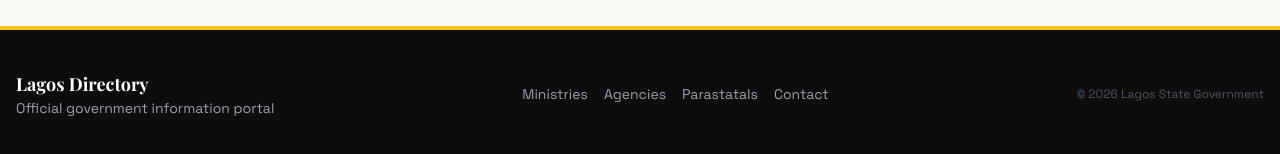
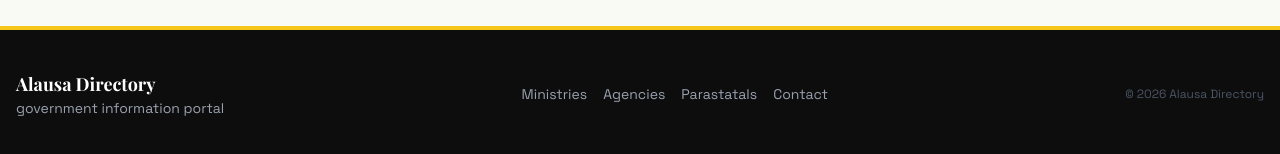
Before and after one commit to ayomikuolarewaju/alausa_directory, a Next.js app: page / in a window 1280 px wide. Shown: the part 2092-2246 px from the top of the page. Built offline with nearby package versions, Linux system fonts and the light colour scheme.

Commit message:
correction

```diff
--- a/app/contact/page.tsx
+++ b/app/contact/page.tsx
@@ -26,16 +26,16 @@
           Get in Touch
         </div>
         <h1 className="font-display font-black text-4xl md:text-5xl mb-2">Contact Us</h1>
-        <p className="text-gray-500 max-w-xl">Have feedback, corrections, or questions about the Lagos State Government Directory? We would love to hear from you.</p>
+        <p className="text-gray-500 max-w-xl">Have feedback, corrections, or questions about the Alausa Directory? We would love to hear from you.</p>
       </div>
 
       <div className="grid md:grid-cols-5 gap-8">
         {/* Info panel */}
         <div className="md:col-span-2 space-y-4">
           {[
-            { icon: "🏛️", title: "Lagos State Government", body: "Secretariat, Alausa, Ikeja, Lagos State, Nigeria" },
+            { icon: "🏛️", title: "Alausa Directory", body: "Secretariat, Alausa, Ikeja, Lagos State, Nigeria" },
             { icon: "📞", title: "General Enquiries", body: "+234-1-7630000" },
-            { icon: "✉️", title: "Email", body: "info@lagosstate.gov.ng" },
+            { icon: "✉️", title: "Email", body: "contact@alausadirectory.com" },
             { icon: "🕐", title: "Office Hours", body: "Monday – Friday\n8:00 AM – 4:00 PM" },
           ].map((item) => (
             <div key={item.title} className="p-4 rounded-xl" style={{ background: "#fff", border: "2px solid #0D0D0D" }}>
--- a/app/page.tsx
+++ b/app/page.tsx
@@ -106,8 +106,8 @@
       <footer style={{ background: "#0D0D0D", borderTop: "4px solid #F5C518" }}>
         <div className="max-w-7xl mx-auto px-4 py-10 flex flex-col md:flex-row items-center justify-between gap-4">
           <div>
-            <p className="font-display text-white text-lg font-bold">Lagos Directory</p>
-            <p className="text-gray-400 text-sm">Official government information portal</p>
+            <p className="font-display text-white text-lg font-bold">Alausa Directory</p>
+            <p className="text-gray-400 text-sm">government information portal</p>
           </div>
           <div className="flex gap-4 text-sm">
             {["/ministries", "/agencies", "/parastatals", "/contact"].map((href) => (
@@ -116,7 +116,7 @@
               </Link>
             ))}
           </div>
-          <p className="text-gray-600 text-xs">© {new Date().getFullYear()} Lagos State Government</p>
+          <p className="text-gray-600 text-xs">© {new Date().getFullYear()} Alausa Directory</p>
         </div>
       </footer>
     </main>
--- a/components/Navbar.tsx
+++ b/components/Navbar.tsx
@@ -21,7 +21,7 @@
         <Link href="/" className="flex items-center gap-2">
           <div className="w-8 h-8 rounded-full" style={{ background: "#F5C518", border: "2px solid #fff" }} />
           <span className="font-display text-white text-lg font-bold tracking-tight">
-            Lagos <span style={{ color: "#F5C518" }}>Directory</span>
+            Alausa <span style={{ color: "#F5C518" }}>Directory</span>
           </span>
         </Link>
 
```
